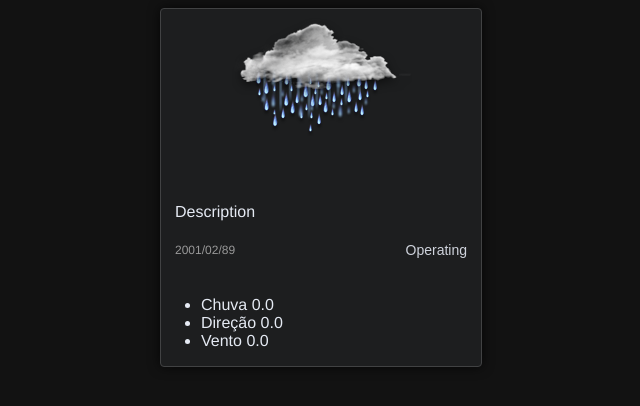
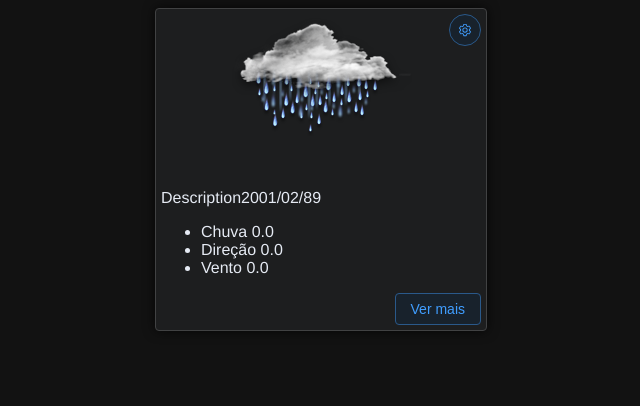
Before and after one commit to Tiago-Alves-dos-Santos/weather-development, a Vue app: page / in a window 1280 px wide. Shown: the top 406 px of the page, without its empty margins (319-959 px from the left). Built offline with nearby package versions, Linux system fonts and the light colour scheme.

Commit message:
button in card center

```diff
--- a/src/assets/sass/index.scss
+++ b/src/assets/sass/index.scss
@@ -4,11 +4,24 @@ div.container-center{
   flex-direction: row;
   justify-content: center;
 }
-div.card-center{
-  div.content-img{
-    display: flex;
-    justify-content: center;
-    padding: 0 0 0 70px;
+div.home{
+  div.card-center{
+    position: relative;
+    padding: 0px 5px 5px 5px;
+    div.content-img{
+      display: flex;
+      justify-content: center;
+      padding: 0 0 0 70px;
+      img{
+        width: 100%;
+        display: block;
+      }
+    }
+  }
+  div.menu{
+    position: absolute;
+    top: 5px;
+    right: 5px;
   }
 }
 /******************************DARK*********************************/
--- a/src/views/HomeView.vue
+++ b/src/views/HomeView.vue
@@ -1,17 +1,13 @@
 <template>
   <div class="home">
     <el-row justify="center">
-      <el-card :body-style="{ padding: '0px' }" body-class="card-center">
+      <el-card body-class="card-center">
         <div class="content-img">
-          <img src="../assets/weather/10.png"
-          class="image" />
+          <img src="../assets/weather/10.png" />
         </div>
-        <div style="padding: 14px">
+        <div class="card-title">
           <span>Description</span>
-          <div class="bottom">
-            <time class="time">2001/02/89</time>
-            <el-button text class="button">Operating</el-button>
-          </div>
+          <time>2001/02/89</time>
         </div>
 
         <div>
@@ -30,41 +26,44 @@
             </li>
           </ul>
         </div>
+        <!-- botoes -->
+        <div style="display: flex; justify-content: flex-end;">
+          <el-button type="primary" plain>Ver mais</el-button>
+        </div>
+        <div class="menu">
+          <el-dropdown>
+            <el-button :icon="icons.Setting" circle type="primary" plain ></el-button>
+            <template #dropdown>
+              <el-dropdown-menu>
+                <el-dropdown-item @click="console.log('teste')">LOCALIZAÇÃO ATUAL </el-dropdown-item>
+                <el-dropdown-item>MUDAR CIDADE </el-dropdown-item>
+                <el-dropdown-item>DIAS - FUTUROS </el-dropdown-item>
+                <el-dropdown-item>DIAS - PASSADO  </el-dropdown-item>
+                <el-dropdown-item>DATA - PERÍODO </el-dropdown-item>
+              </el-dropdown-menu>
+            </template>
+          </el-dropdown>
+        </div>
       </el-card>
     </el-row>
+
+
+
   </div>
 </template>
-<style>
-.time {
-  font-size: 12px;
-  color: #999;
-}
 
-.bottom {
-  margin-top: 13px;
-  line-height: 12px;
-  display: flex;
-  justify-content: space-between;
-  align-items: center;
-}
-
-.button {
-  padding: 0;
-  min-height: auto;
-}
-
-.image {
-  width: 100%;
-  display: block;
-}
-</style>
 
 <script>
 // @ is an alias to /src
 // import GlassCard from '@/components/GlassCard.vue';
+import * as Icons from '@element-plus/icons-vue'
 export default {
-
   name: 'HomeView',
+  data() {
+    return {
+      icons: Icons
+    }
+  },
   components: {
   }
 }
@@ -75,3 +74,7 @@ export default {
 <!-- temperaturea atual maxima e minima -->
 <!-- humidade -->
 <!-- fase da lua -->
+
+
+<!-- MENU -->
+<!-- Mudar cidade -> geolocalizaçao, codifo woid, nome -->
```
